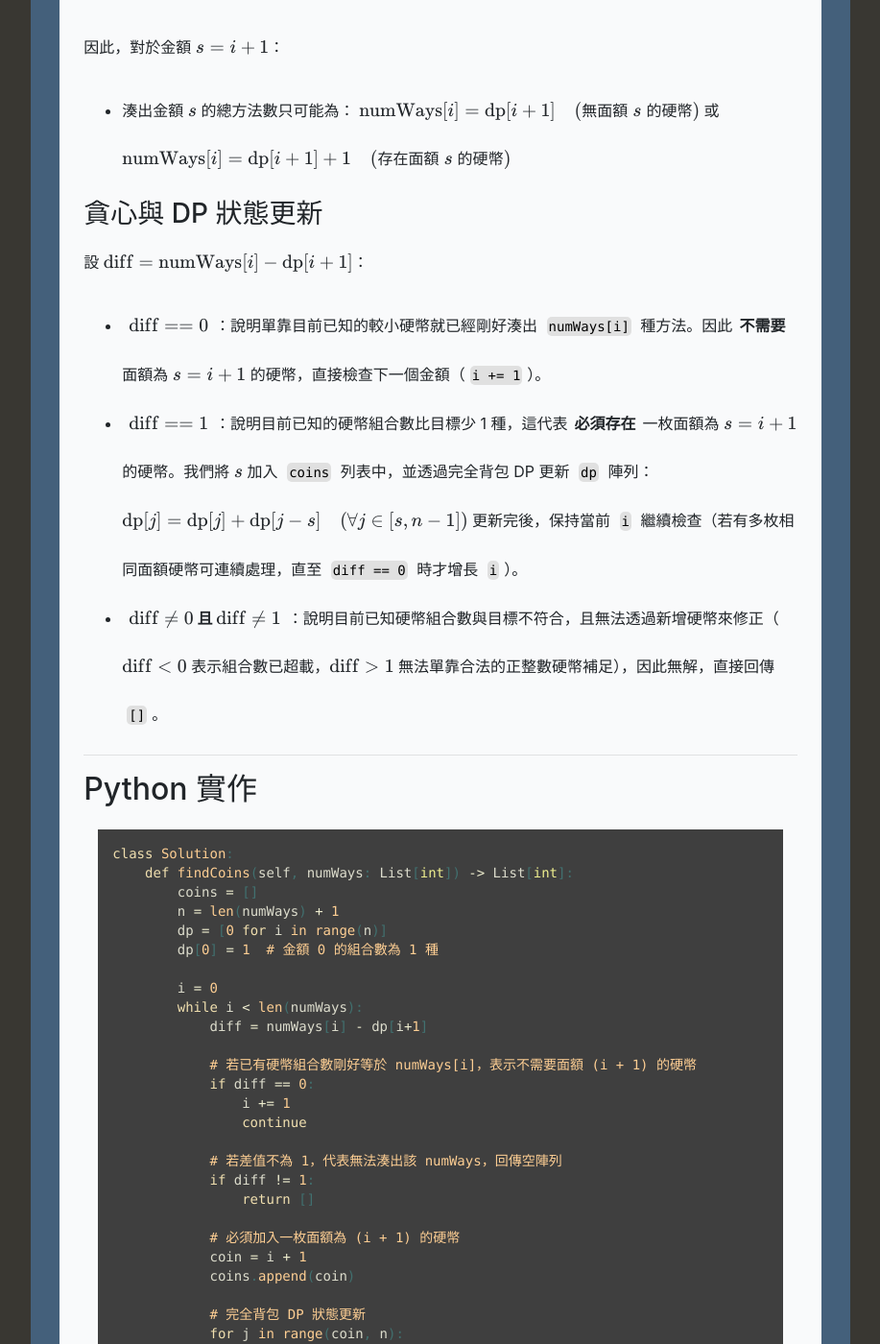
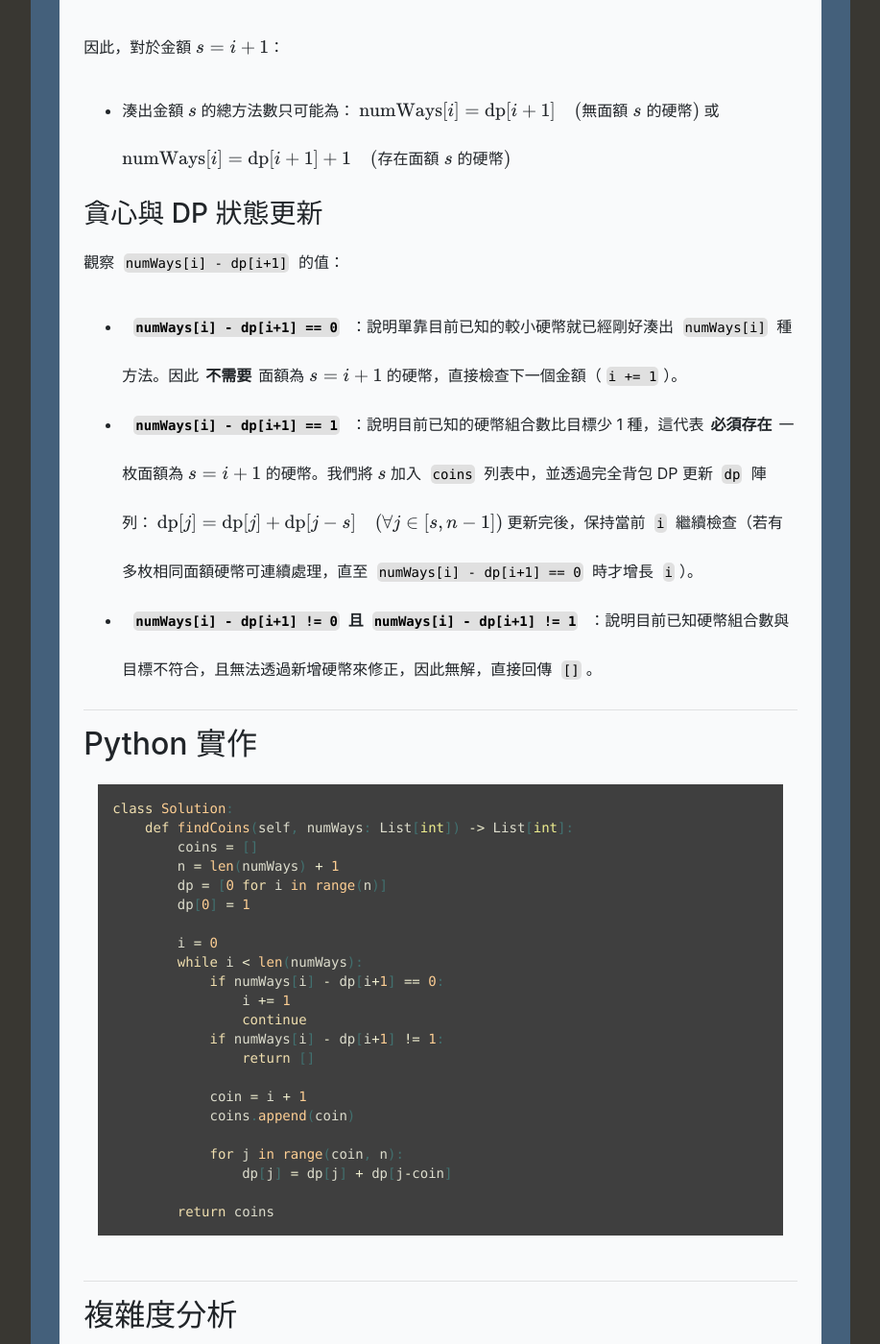
Before and after one commit to catxcoders/catxcoders.github.io, a Jekyll site: the page built from _posts/2026-09-12-3592-Inverse-Coin-Change.markdown, in a window 1280 px wide and 1400 px high, scrolled down 1548 px. Shown: the whole window at 96% size, without its empty margins (181-1098 px from the left). Built offline with Jekyll 4.4.1, drawn with Linux system fonts in a browser that asks for light colours; nearby versions of some CDN libraries; formulas are drawn with MathJax 3; some of the changed text lies outside the part shown.

```diff
--- a/_posts/2026-09-12-3592-Find-Coins.markdown
+++ b/_posts/2026-09-12-3592-Inverse-Coin-Change.markdown
@@ -44,13 +44,13 @@
 
 ### 貪心與 DP 狀態更新
 
-設 $\text{diff} = \text{numWays}[i] - \text{dp}[i+1]$：
+觀察 `numWays[i] - dp[i+1]` 的值：
 
-- **$\text{diff} == 0$**：說明單靠目前已知的較小硬幣就已經剛好湊出 `numWays[i]` 種方法。因此**不需要**面額為 $s = i + 1$ 的硬幣，直接檢查下一個金額（`i += 1`）。
-- **$\text{diff} == 1$**：說明目前已知的硬幣組合數比目標少 1 種，這代表**必須存在**一枚面額為 $s = i + 1$ 的硬幣。我們將 $s$ 加入 `coins` 列表中，並透過完全背包 DP 更新 `dp` 陣列：
+- **`numWays[i] - dp[i+1] == 0`**：說明單靠目前已知的較小硬幣就已經剛好湊出 `numWays[i]` 種方法。因此**不需要**面額為 $s = i + 1$ 的硬幣，直接檢查下一個金額（`i += 1`）。
+- **`numWays[i] - dp[i+1] == 1`**：說明目前已知的硬幣組合數比目標少 1 種，這代表**必須存在**一枚面額為 $s = i + 1$ 的硬幣。我們將 $s$ 加入 `coins` 列表中，並透過完全背包 DP 更新 `dp` 陣列：
   $$\text{dp}[j] = \text{dp}[j] + \text{dp}[j - s] \quad (\forall j \in [s, n-1])$$
-  更新完後，保持當前 `i` 繼續檢查（若有多枚相同面額硬幣可連續處理，直至 `diff == 0` 時才增長 `i`）。
-- **$\text{diff} \neq 0$ 且 $\text{diff} \neq 1$**：說明目前已知硬幣組合數與目標不符合，且無法透過新增硬幣來修正（$\text{diff} < 0$ 表示組合數已超載，$\text{diff} > 1$ 無法單靠合法的正整數硬幣補足），因此無解，直接回傳 `[]`。
+  更新完後，保持當前 `i` 繼續檢查（若有多枚相同面額硬幣可連續處理，直至 `numWays[i] - dp[i+1] == 0` 時才增長 `i`）。
+- **`numWays[i] - dp[i+1] != 0` 且 `numWays[i] - dp[i+1] != 1`**：說明目前已知硬幣組合數與目標不符合，且無法透過新增硬幣來修正，因此無解，直接回傳 `[]`。
 
 ---
 
@@ -62,26 +62,19 @@
         coins = []
         n = len(numWays) + 1
         dp = [0 for i in range(n)]
-        dp[0] = 1  # 金額 0 的組合數為 1 種
+        dp[0] = 1
 
         i = 0
         while i < len(numWays):
-            diff = numWays[i] - dp[i+1]
-
-            # 若已有硬幣組合數剛好等於 numWays[i]，表示不需要面額 (i + 1) 的硬幣
-            if diff == 0:
+            if numWays[i] - dp[i+1] == 0:
                 i += 1
                 continue
-
-            # 若差值不為 1，代表無法湊出該 numWays，回傳空陣列
-            if diff != 1:
+            if numWays[i] - dp[i+1] != 1:
                 return []
 
-            # 必須加入一枚面額為 (i + 1) 的硬幣
             coin = i + 1
             coins.append(coin)
 
-            # 完全背包 DP 狀態更新
             for j in range(coin, n):
                 dp[j] = dp[j] + dp[j-coin]
 
```
Also changed, not shown: other parts of _posts/2026-09-12-3592-Inverse-Coin-Change.markdown (+5 -5 lines).
